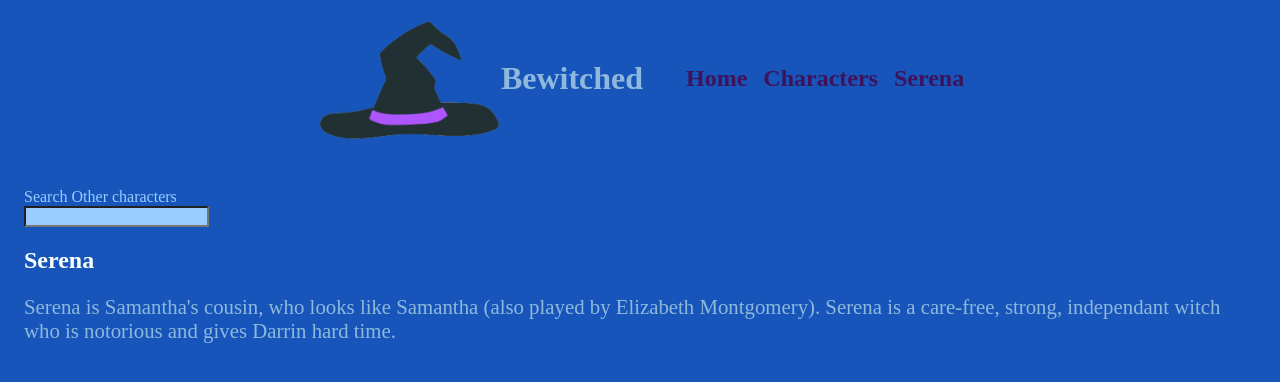
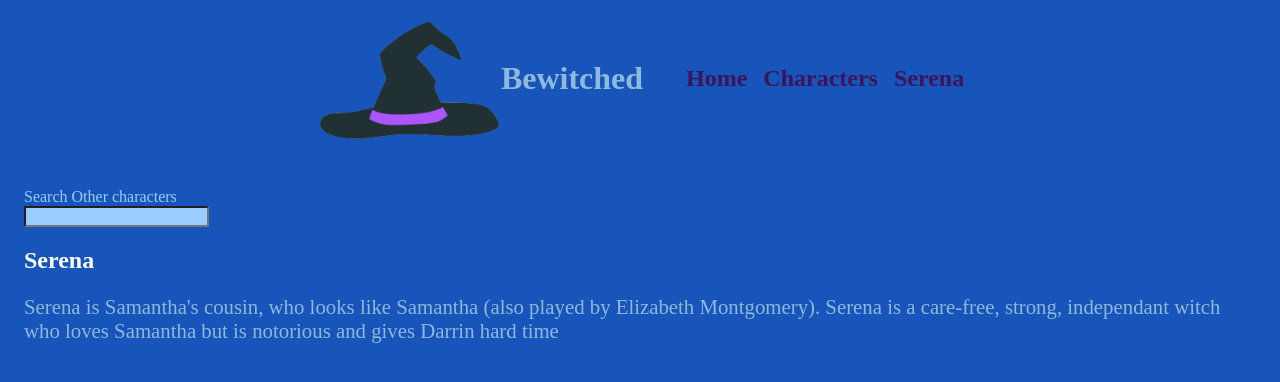
Before and after one commit to ruchanimbalkar/bewitched, a React (Vite) app in the folder client/: page /serena in a window 1280 px wide. Shown: the top 382 px of the page. Built offline with nearby package versions, Linux system fonts and the light colour scheme; no server answers; a web font is replaced by a local one.

Commit message:
fixed search form page code

```diff
--- a/client/src/pages/Serena.jsx
+++ b/client/src/pages/Serena.jsx
@@ -2,6 +2,13 @@
 export default function Serena() {
   const emptyFormState = { searchTerm: "" };
   const [formData, setFormData] = useState(emptyFormState);
+  const defaultCharacter = {
+    name: "Serena",
+    description:
+      "Serena is Samantha's cousin, who looks like Samantha (also played by Elizabeth Montgomery). Serena is a care-free, strong, independant witch who  loves Samantha but is notorious and gives Darrin hard time",
+  };
+  const [message, setMessage] = useState("");
+  const [character, setCharacter] = useState(defaultCharacter);
   const handleChange = (e) => {
     const { name, value } = e.target;
     //set form data using the setter function setFormData
@@ -25,6 +32,13 @@
       const data = await response.json();
       //print data on console
       console.log("data ", data);
+      if (data.length != 0) {
+        setCharacter({ name: data[0].name, description: data[0].description });
+        setMessage("");
+      } else {
+        setCharacter(defaultCharacter);
+        setMessage("Sorry Character not found!!!");
+      }
     } catch (error) {
       console.log("Error Fetching API: " + error);
     }
@@ -43,13 +57,10 @@
           />
         </search>
       </form>
+      <p>{message}</p>
       <div className="home-div">
-        <h2>Serena</h2>
-        <p>
-          Serena is Samantha's cousin, who looks like Samantha (also played by
-          Elizabeth Montgomery). Serena is a care-free, strong, independant
-          witch who is notorious and gives Darrin hard time.
-        </p>
+        <h2>{character.name}</h2>
+        <p>{character.description}</p>
       </div>
     </main>
   );
```
